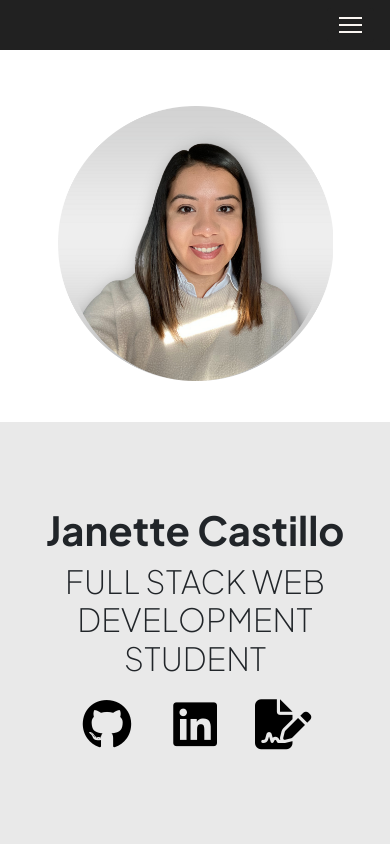
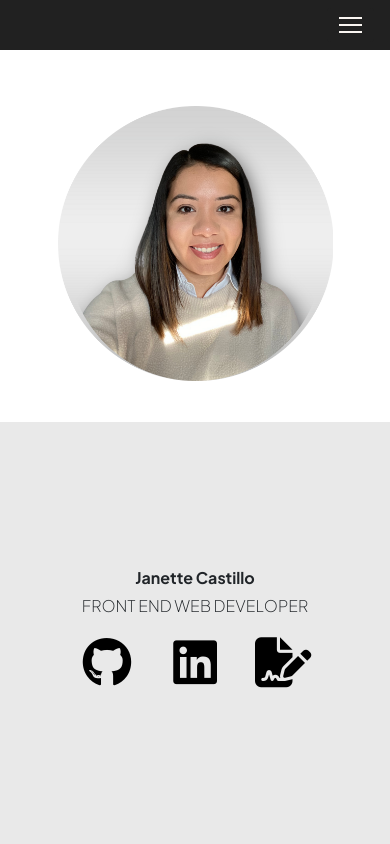
Before and after one commit to jcastillo9/portfolio-v3, a plain HTML site: page index.html in a window 390 px wide. Shown: the top 844 px of the page. Drawn offline with nearby package versions, Linux system fonts and the light colour scheme.

Commit message:
made change to heading

```diff
--- a/assets/css/style.css
+++ b/assets/css/style.css
@@ -240,7 +240,13 @@ footer p {
 
 }
 @media (max-width: 480px) {
+    .landing-innertext h1 {
+        font-size: 1rem;
+    }
 
+    .landing-innertext h2 {
+        font-size: 1rem;
+    }
     .card {
         width:100%;
     }
--- a/index.html
+++ b/index.html
@@ -44,7 +44,7 @@
             <div class="landing-text">
                 <div class="landing-innertext">
                     <h1>Janette Castillo</h1>
-                    <h2>Full Stack Web Development Student</h2>
+                    <h2>Front End Web Developer</h2>
                     <div class="icons">
                         <a target="_blank" href="https://github.com/jcastillo9">
                             <i id="icon" class="fa-brands fa-github"></i></a>
```
